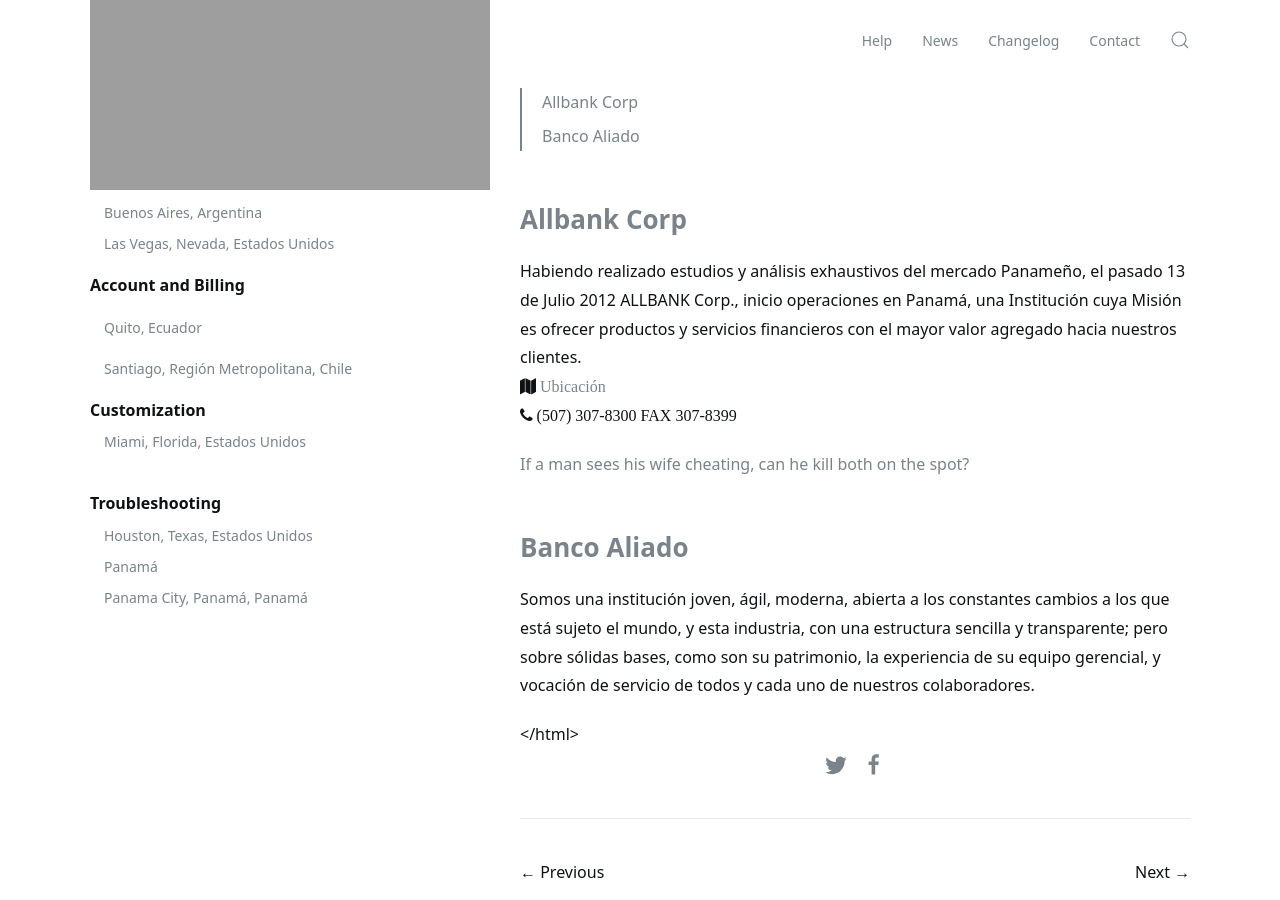
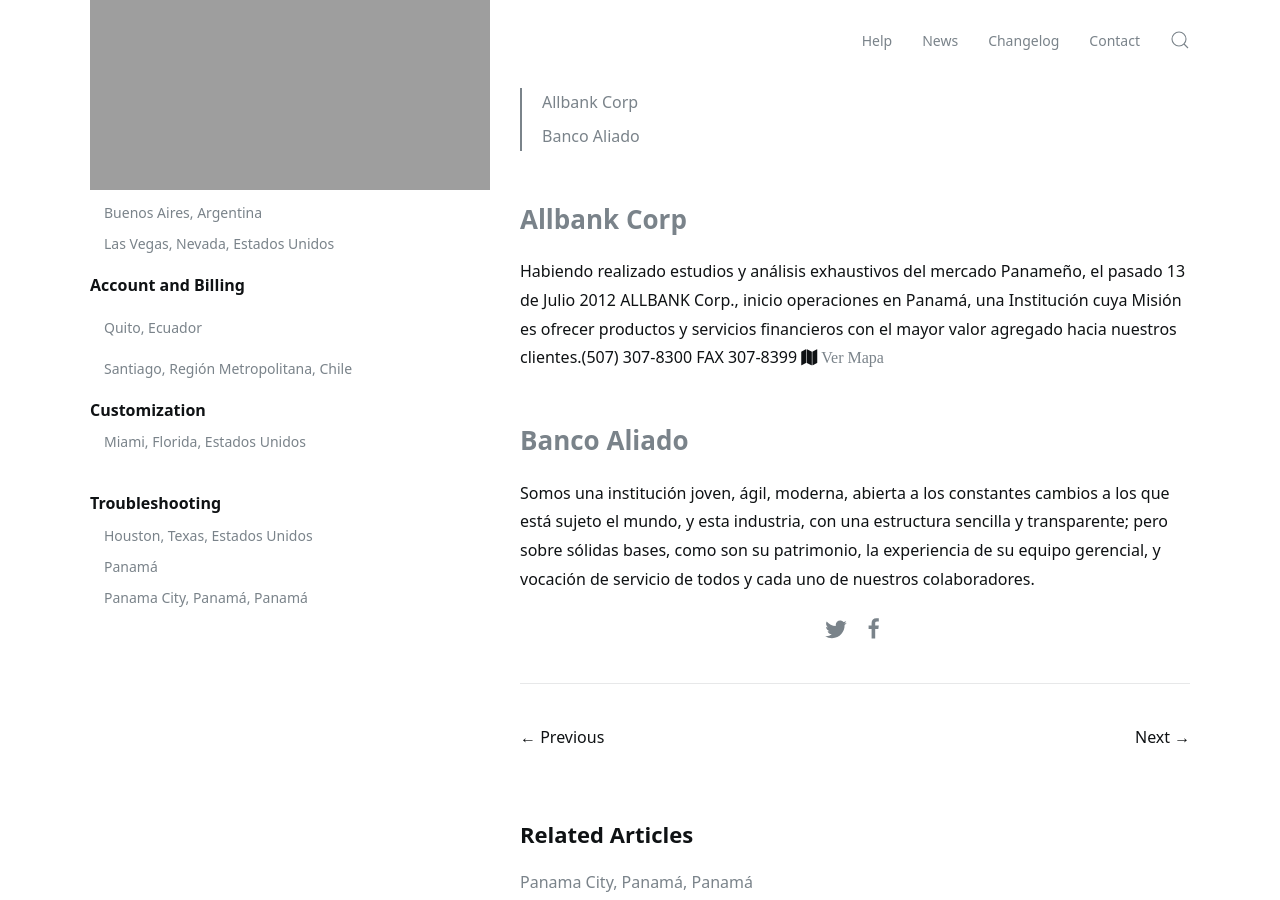
Before and after one commit to jelmii/jelmii.github.io, a Jekyll site: the page built from _docs/quickstart.md, in a window 1280 px wide and 900 px high, scrolled down 317 px. Built offline with Jekyll 4.4.1, drawn with Linux system fonts in a browser that asks for light colours; grey boxes are pictures that could not be loaded.

Commit message:
Update quickstart.md

```diff
--- a/_docs/quickstart.md
+++ b/_docs/quickstart.md
@@ -13,24 +13,14 @@ tags: featured
 
 
 ## [Allbank Corp](https://www.allbank.com.pa)
-Habiendo realizado estudios y análisis exhaustivos del mercado Panameño, el pasado 13 de Julio 2012 ALLBANK Corp., inicio operaciones en Panamá, una Institución cuya Misión es ofrecer productos y servicios financieros con el mayor valor agregado hacia nuestros clientes.
-<br><i class="fa fa-map"> [Ubicación](https://www.google.com/maps/place/ALLBANK/@8.9797556,-79.5281407,15z/data=!4m5!3m4!1s0x0:0xb6e2b2e0214c9069!8m2!3d8.9797556!4d-79.5281407)</i><br>
-<i class="fa fa-phone"> (507) 307-8300 FAX 307-8399
-<li >
-                <div class="favicon favicon-judaism" title="Mi Yodeya"></div><a href="https://judaism.stackexchange.com/questions/95637/if-a-man-sees-his-wife-cheating-can-he-kill-both-on-the-spot" class="js-gps-track question-hyperlink mb0" data-gps-track="site.switch({ item_type:11, target_site:248 }); posts_hot_network.click({ item_type:2, location:11 })">
-                    If a man sees his wife cheating, can he kill both on the spot?
-                </a>
+Habiendo realizado estudios y análisis exhaustivos del mercado Panameño, el pasado 13 de Julio 2012 ALLBANK Corp., inicio operaciones en Panamá, una Institución cuya Misión es ofrecer productos y servicios financieros con el mayor valor agregado hacia nuestros clientes.(507) 307-8300 FAX 307-8399 <i class="fa fa-map"> [Ver Mapa](https://www.google.com/maps/place/ALLBANK/@8.9797556,-79.5281407,15z/data=!4m5!3m4!1s0x0:0xb6e2b2e0214c9069!8m2!3d8.9797556!4d-79.5281407)</i><br>
 
-            </li>
 
 ## [Banco Aliado](https://www.bancoaliado.com)
 Somos una institución joven, ágil, moderna, abierta a los constantes cambios a los que está sujeto el mundo, y esta industria, con una estructura sencilla y transparente; pero sobre sólidas bases, como son su patrimonio, la experiencia de su equipo gerencial, y vocación de servicio de todos y cada uno de nuestros colaboradores.
 
-<html>
 <head>
 <title>Font Awesome Icons</title>
 <meta name="viewport" content="width=device-width, initial-scale=1">
 <link rel="stylesheet" href="https://cdnjs.cloudflare.com/ajax/libs/font-awesome/4.7.0/css/font-awesome.min.css">
 </head>
-<body>
-</html>
```
